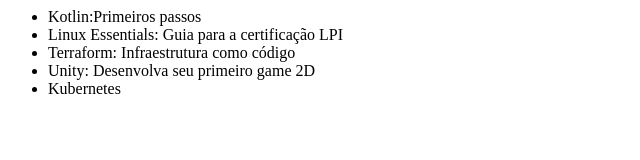
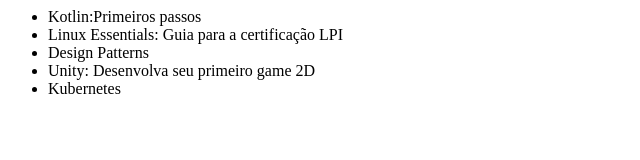
Before and after one commit to CaioFillipi/git-github-alura, a plain HTML site: page index.html in a window 1280 px wide. Shown: the whole page, without its empty margins (0-640 px from the left). Drawn offline with Linux system fonts and the light colour scheme.

Commit message:
Revert "Substituindo curso"
This reverts commit eee010ce40f62ce9f0c1b59d480569bc2c067bbf.

```diff
--- a/index.html
+++ b/index.html
@@ -6,7 +6,7 @@
         <ul>
             <li>Kotlin:Primeiros passos</li>
             <li>Linux Essentials: Guia para a certificação LPI</li>
-            <li>Terraform: Infraestrutura como código</li>
+            <li>Design Patterns</li>
             <li>Unity: Desenvolva seu primeiro game 2D</li>
             <li>Kubernetes</li>
         </ul>
```
